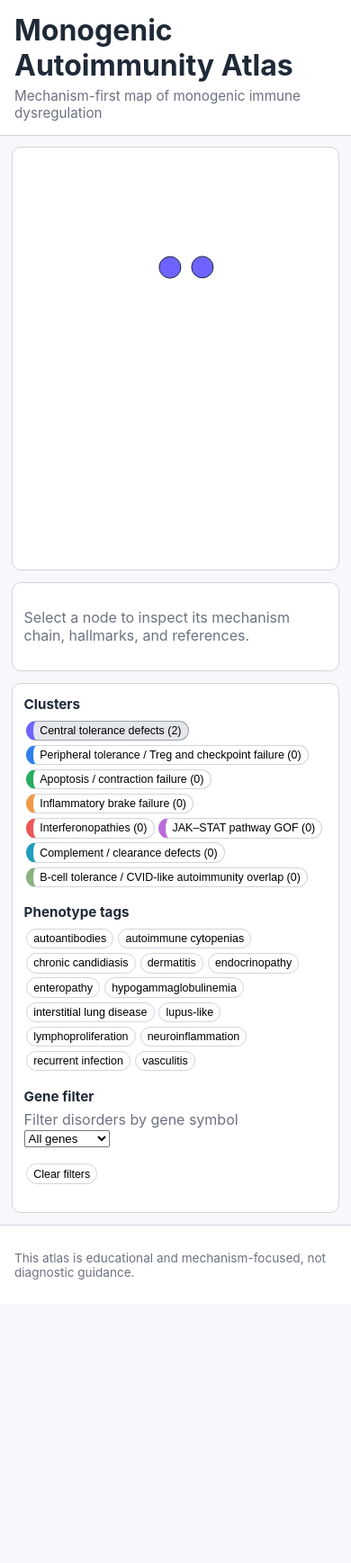
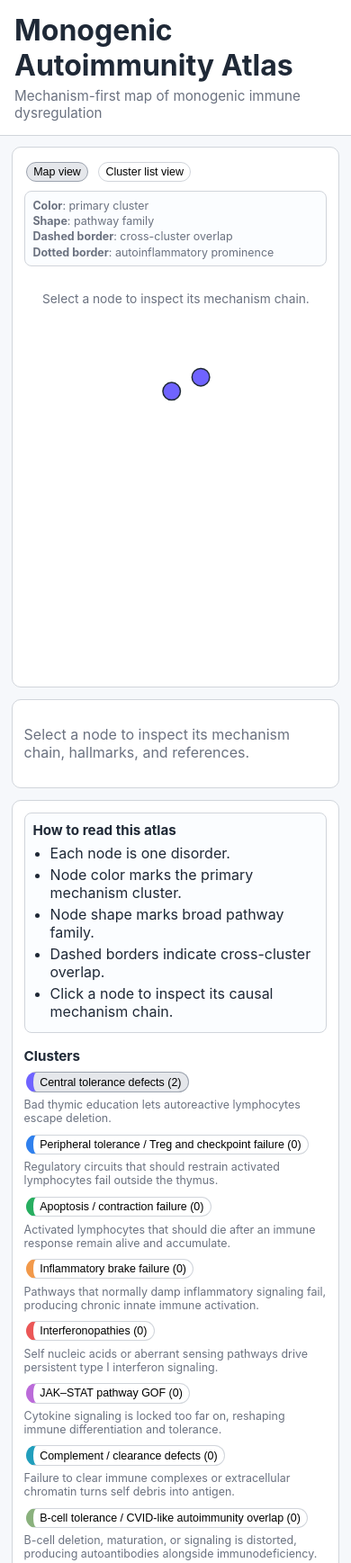
Before and after one commit to kubla/AutoimmunityAtlas, a website with bundled scripts: page index.html in a window 390 px wide. Shown: the top 1737 px of the page at 90% size. Before the commit the page ends 1450 px from the top, so only its background shows below. Built offline with nearby package versions, Linux system fonts and the light colour scheme.

Commit message:
Improve atlas readability with map/list modes and clearer visual guidance

```diff
--- a/assets/app.js
+++ b/assets/app.js
@@ -1,6 +1,6 @@
 import { createLinkifier } from "./linkify.js";
 import { renderMap } from "./viz.js";
-import { renderControls, renderInspector } from "./ui.js";
+import { renderClusterList, renderControls, renderInspector, renderMapToolbar } from "./ui.js";
 
 const state = {
   clusters: [],
@@ -11,12 +11,15 @@ const state = {
   activeClusters: new Set(),
   activeTags: new Set(),
   activeGene: "",
+  activeView: "map",
   onSelectionChanged: null
 };
 
 const controlsRoot = document.querySelector("#controls");
 const inspectorRoot = document.querySelector("#inspector");
 const svgElement = document.querySelector("#atlas-svg");
+const mapToolbarRoot = document.querySelector("#map-toolbar");
+const clusterListRoot = document.querySelector("#cluster-list");
 
 function unique(items) {
   return [...new Set(items)];
@@ -129,15 +132,33 @@ function render() {
     }
   });
 
-  renderMap(svgElement, state, derived, (disorderId) => {
+  renderMapToolbar(mapToolbarRoot, state, {
+    onSetView(view) {
+      state.activeView = view;
+      render();
+    }
+  });
+
+  const onSelectDisorder = (disorderId) => {
     state.selectedDisorderId = disorderId;
     render();
-  });
+  };
 
-  state.onSelectionChanged = () => renderMap(svgElement, state, buildDerived(), (id) => {
-    state.selectedDisorderId = id;
-    render();
-  });
+  if (state.activeView === "map") {
+    svgElement.hidden = false;
+    clusterListRoot.hidden = true;
+    renderMap(svgElement, state, derived, onSelectDisorder);
+  } else {
+    svgElement.hidden = true;
+    clusterListRoot.hidden = false;
+    renderClusterList(clusterListRoot, state, derived, onSelectDisorder);
+  }
+
+  state.onSelectionChanged = () => {
+    if (state.activeView === "map") {
+      renderMap(svgElement, state, buildDerived(), onSelectDisorder);
+    }
+  };
 
   renderInspector(inspectorRoot, state, derived, linkifyText);
 }
--- a/assets/styles.css
+++ b/assets/styles.css
@@ -146,6 +146,88 @@ a:hover {
   margin-bottom: 0.8rem;
 }
 
+
+
+.map-toolbar {
+  margin-bottom: 0.7rem;
+}
+
+.view-toggle {
+  display: flex;
+  flex-wrap: wrap;
+  gap: 0.4rem;
+  margin-bottom: 0.5rem;
+}
+
+.map-legend {
+  display: grid;
+  gap: 0.15rem;
+  font-size: 0.78rem;
+  color: var(--muted);
+  border: 1px solid var(--line);
+  border-radius: 8px;
+  padding: 0.45rem 0.55rem;
+  background: #fbfdff;
+}
+
+.onboarding {
+  border: 1px solid var(--line);
+  border-radius: 8px;
+  padding: 0.55rem;
+  background: #fbfdff;
+}
+
+.helper-text {
+  font-size: 0.78rem;
+  margin: 0.25rem 0;
+}
+
+.cluster-row {
+  margin-bottom: 0.5rem;
+}
+
+#gene-filter {
+  margin-top: 0.35rem;
+  width: 100%;
+  padding: 0.4rem;
+  border-radius: 8px;
+  border: 1px solid var(--line);
+  background: #fff;
+}
+
+.cluster-list {
+  max-height: 68vh;
+  overflow: auto;
+}
+
+.cluster-list-section {
+  border-top: 1px solid var(--line);
+  padding-top: 0.7rem;
+  margin-top: 0.7rem;
+}
+
+.cluster-list-section:first-child {
+  margin-top: 0;
+  padding-top: 0;
+  border-top: 0;
+}
+
+.chip-grid {
+  display: flex;
+  flex-wrap: wrap;
+  gap: 0.35rem;
+}
+
+.list-item-btn {
+  border-radius: 8px;
+  text-align: left;
+}
+
+.map-hint {
+  fill: var(--muted);
+  font-size: 0.86rem;
+}
+
 @media (max-width: 980px) {
   .layout {
     grid-template-columns: 1fr;
--- a/assets/ui.js
+++ b/assets/ui.js
@@ -5,7 +5,12 @@ export function renderControls(root, state, derived, handlers) {
     .map((cluster) => {
       const active = state.activeClusters.has(cluster.id) ? "active" : "";
       const count = derived.visibleByCluster.get(cluster.id) || 0;
-      return `<button class="filter-btn ${active}" data-cluster="${cluster.id}" style="border-left: 8px solid ${cluster.color}">${cluster.name} (${count})</button>`;
+      return `
+        <div class="cluster-row">
+          <button class="filter-btn ${active}" data-cluster="${cluster.id}" style="border-left: 8px solid ${cluster.color}">${cluster.name} (${count})</button>
+          <p class="muted helper-text">${cluster.one_liner}</p>
+        </div>
+      `;
     })
     .join("");
 
@@ -26,6 +31,16 @@ export function renderControls(root, state, derived, handlers) {
     .join("");
 
   root.innerHTML = `
+    <div class="section onboarding">
+      <h3>How to read this atlas</h3>
+      <ul>
+        <li>Each node is one disorder.</li>
+        <li>Node color marks the primary mechanism cluster.</li>
+        <li>Node shape marks broad pathway family.</li>
+        <li>Dashed borders indicate cross-cluster overlap.</li>
+        <li>Click a node to inspect its causal mechanism chain.</li>
+      </ul>
+    </div>
     <div class="section">
       <h3>Clusters</h3>
       ${clusterButtons}
@@ -54,6 +69,59 @@ export function renderControls(root, state, derived, handlers) {
     handlers.onSetGene(event.target.value);
   });
   root.querySelector("#clear-filters").addEventListener("click", handlers.onClearFilters);
+}
+
+export function renderMapToolbar(root, state, handlers) {
+  root.innerHTML = `
+    <div class="view-toggle" role="group" aria-label="Choose atlas view">
+      <button class="filter-btn ${state.activeView === "map" ? "active" : ""}" data-view="map">Map view</button>
+      <button class="filter-btn ${state.activeView === "list" ? "active" : ""}" data-view="list">Cluster list view</button>
+    </div>
+    <div class="map-legend" aria-label="Visual encoding legend">
+      <span><strong>Color</strong>: primary cluster</span>
+      <span><strong>Shape</strong>: pathway family</span>
+      <span><strong>Dashed border</strong>: cross-cluster overlap</span>
+      <span><strong>Dotted border</strong>: autoinflammatory prominence</span>
+    </div>
+  `;
+
+  root.querySelectorAll("[data-view]").forEach((button) => {
+    button.addEventListener("click", () => handlers.onSetView(button.dataset.view));
+  });
+}
+
+export function renderClusterList(root, state, derived, onSelect) {
+  const visibleIds = new Set(derived.visibleDisorders.map((item) => item.id));
+
+  const sections = state.clusters
+    .slice()
+    .sort((a, b) => a.order - b.order)
+    .map((cluster) => {
+      const disorders = state.disorders.filter((disorder) => visibleIds.has(disorder.id) && disorder.primaryCluster === cluster.id);
+
+      return `
+      <section class="cluster-list-section">
+        <h3>${cluster.name} (${disorders.length})</h3>
+        <p class="muted helper-text">${cluster.one_liner}</p>
+        ${
+          disorders.length
+            ? `<div class="chip-grid">${disorders
+                .map(
+                  (disorder) =>
+                    `<button class="filter-btn list-item-btn ${state.selectedDisorderId === disorder.id ? "active" : ""}" data-disorder="${disorder.id}">${disorder.name}</button>`
+                )
+                .join("")}</div>`
+            : '<p class="muted">No visible disorders in this cluster.</p>'
+        }
+      </section>
+    `;
+    })
+    .join("");
+
+  root.innerHTML = sections;
+  root.querySelectorAll("[data-disorder]").forEach((button) => {
+    button.addEventListener("click", () => onSelect(button.dataset.disorder));
+  });
 }
 
 function renderRelated(title, ids, byId, onSelect) {
@@ -87,6 +155,7 @@ export function renderInspector(root, state, derived, linkifyText) {
   }
 
   const clusterName = (clusterId) => state.clusters.find((c) => c.id === clusterId)?.name || clusterId;
+  const primaryCluster = state.clusters.find((cluster) => cluster.id === disorder.primaryCluster);
   const clusterBadges = [disorder.primaryCluster, ...(disorder.secondaryClusters || [])]
     .map((id) => `<span class="badge">${clusterName(id)}</span>`)
     .join("");
@@ -98,9 +167,7 @@ export function renderInspector(root, state, derived, linkifyText) {
     })
     .join("");
 
-  const mechanism = disorder.mechanismChain
-    .map((step) => `<li>${linkifyText(step)}</li>`)
-    .join("");
+  const mechanism = disorder.mechanismChain.map((step) => `<li>${linkifyText(step)}</li>`).join("");
 
   const hallmarks = disorder.hallmarks.map((item) => `<li>${linkifyText(item)}</li>`).join("");
 
@@ -111,7 +178,7 @@ export function renderInspector(root, state, derived, linkifyText) {
   root.innerHTML = `
     <h2>${disorder.name}</h2>
     <div class="section"><h3>Aliases</h3><p>${disorder.aliases.length ? disorder.aliases.join(", ") : '<span class="muted">No common aliases listed.</span>'}</p></div>
-    <div class="section"><h3>Clusters</h3>${clusterBadges}</div>
+    <div class="section"><h3>Clusters</h3>${clusterBadges}<p class="muted helper-text">Grouped here because ${primaryCluster?.one_liner?.toLowerCase() || "its primary mechanism maps to this cluster."}</p></div>
     <div class="section"><h3>Genes</h3>${geneChips}</div>
     <div class="section"><h3>Inheritance</h3>${disorder.inheritance.map((x) => `<span class="badge">${x}</span>`).join("")}</div>
     <div class="section"><h3>Mechanism chain</h3><ol>${mechanism}</ol></div>
--- a/assets/viz.js
+++ b/assets/viz.js
@@ -1,13 +1,28 @@
 const clusterCenters = {
   central_tolerance: { x: 180, y: 120 },
   peripheral_tolerance: { x: 320, y: 120 },
-  apoptosis: { x: 500, y: 140 },
-  inflammatory_brake: { x: 360, y: 250 },
-  interferonopathy: { x: 500, y: 330 },
+  apoptosis_contraction: { x: 500, y: 140 },
+  inflammatory_brake_failure: { x: 360, y: 250 },
+  interferonopathies: { x: 500, y: 330 },
   jak_stat_gof: { x: 610, y: 250 },
   complement_clearance: { x: 180, y: 320 },
-  bcell_tolerance: { x: 300, y: 330 }
+  b_cell_tolerance: { x: 300, y: 330 }
 };
+
+const familySymbols = {
+  adaptive_tolerance: d3.symbolCircle,
+  innate_inflammatory: d3.symbolTriangle,
+  mixed_or_clearance: d3.symbolDiamond
+};
+
+const adaptiveClusters = new Set(["central_tolerance", "peripheral_tolerance", "apoptosis_contraction", "b_cell_tolerance"]);
+const innateClusters = new Set(["inflammatory_brake_failure", "interferonopathies", "jak_stat_gof"]);
+
+function clusterFamily(clusterId) {
+  if (adaptiveClusters.has(clusterId)) return "adaptive_tolerance";
+  if (innateClusters.has(clusterId)) return "innate_inflammatory";
+  return "mixed_or_clearance";
+}
 
 function convexHullPath(points) {
   if (points.length < 3) return null;
@@ -23,7 +38,7 @@ export function renderMap(svgElement, state, derived, onSelect) {
 
   const allNodes = state.disorders.map((disorder) => {
     const c = clusterCenters[disorder.primaryCluster] || { x: width / 2, y: height / 2 };
-    return { ...disorder, x: c.x + Math.random() * 20, y: c.y + Math.random() * 20 };
+    return { ...disorder, x: c.x + Math.random() * 20, y: c.y + Math.random() * 20, family: clusterFamily(disorder.primaryCluster) };
   });
 
   const simulation = d3
@@ -72,28 +87,28 @@ export function renderMap(svgElement, state, derived, onSelect) {
       .attr("stroke-opacity", 0.45);
   });
 
-  const nodes = nodeLayer
-    .selectAll("circle")
+  const nodeSymbols = nodeLayer
+    .selectAll("path")
     .data(visibleNodes)
     .enter()
-    .append("circle")
+    .append("path")
     .attr("class", (node) => `node ${state.selectedDisorderId === node.id ? "selected" : ""}`)
-    .attr("cx", (node) => node.x)
-    .attr("cy", (node) => node.y)
-    .attr("r", 12)
+    .attr("transform", (node) => `translate(${node.x}, ${node.y})`)
+    .attr("d", (node) => d3.symbol().type(familySymbols[node.family] || d3.symbolCircle).size(300)())
     .attr("fill", (node) => clusterById.get(node.primaryCluster)?.color || "#94a3b8")
     .attr("stroke", (node) => {
       if (node.tags.includes("autoinflammation")) return "#92400e";
       return "#1f2937";
     })
+    .attr("stroke-width", (node) => (state.selectedDisorderId === node.id ? 3 : 1.5))
     .attr("stroke-dasharray", (node) => {
-      if ((node.secondaryClusters || []).length > 0) return "2 2";
+      if ((node.secondaryClusters || []).length > 0) return "3 2";
       if (node.tags.includes("autoinflammation")) return "1 4";
       return "0";
     })
     .on("click", (_, node) => onSelect(node.id));
 
-  nodes.append("title").text((node) => node.name);
+  nodeSymbols.append("title").text((node) => node.name);
 
   const selected = visibleNodes.find((node) => node.id === state.selectedDisorderId);
   if (selected) {
@@ -103,5 +118,13 @@ export function renderMap(svgElement, state, derived, onSelect) {
       .attr("x", selected.x)
       .attr("y", selected.y - 16)
       .text(selected.name);
+  } else {
+    svg
+      .append("text")
+      .attr("class", "map-hint")
+      .attr("x", width / 2)
+      .attr("y", 30)
+      .attr("text-anchor", "middle")
+      .text("Select a node to inspect its mechanism chain.");
   }
 }
--- a/index.html
+++ b/index.html
@@ -17,7 +17,9 @@
     <main class="layout">
       <aside id="controls" aria-label="Legend and filters"></aside>
       <section id="map" aria-label="Mechanism map">
+        <div id="map-toolbar" class="map-toolbar" aria-label="Map presentation controls"></div>
         <svg id="atlas-svg" role="img" aria-label="Clustered mechanism map"></svg>
+        <div id="cluster-list" class="cluster-list" hidden></div>
       </section>
       <aside id="inspector" aria-live="polite" aria-label="Disorder details"></aside>
     </main>
```
Also changed, not shown: tests/atlas.e2e.spec.js (+23 -7 lines).
